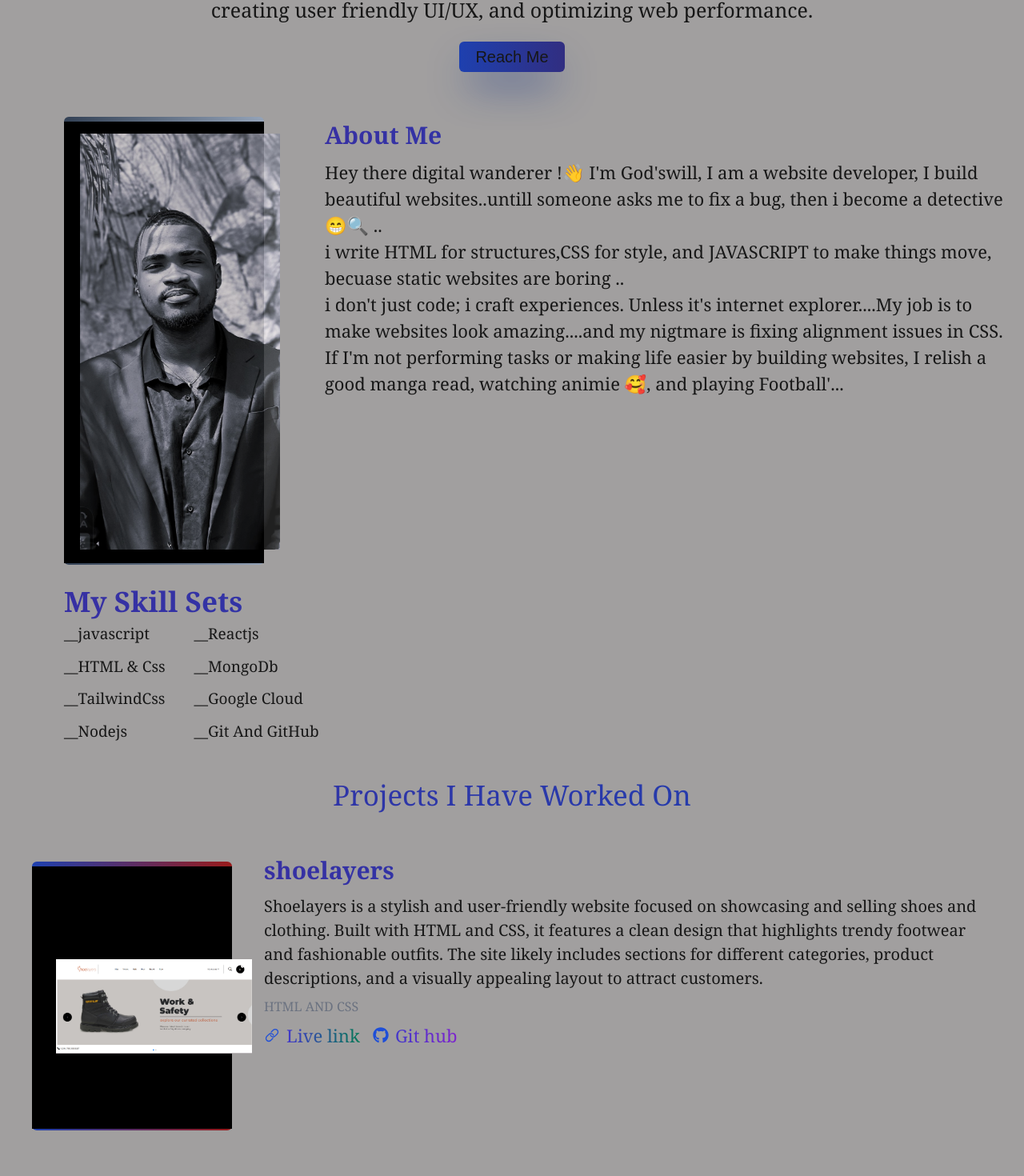
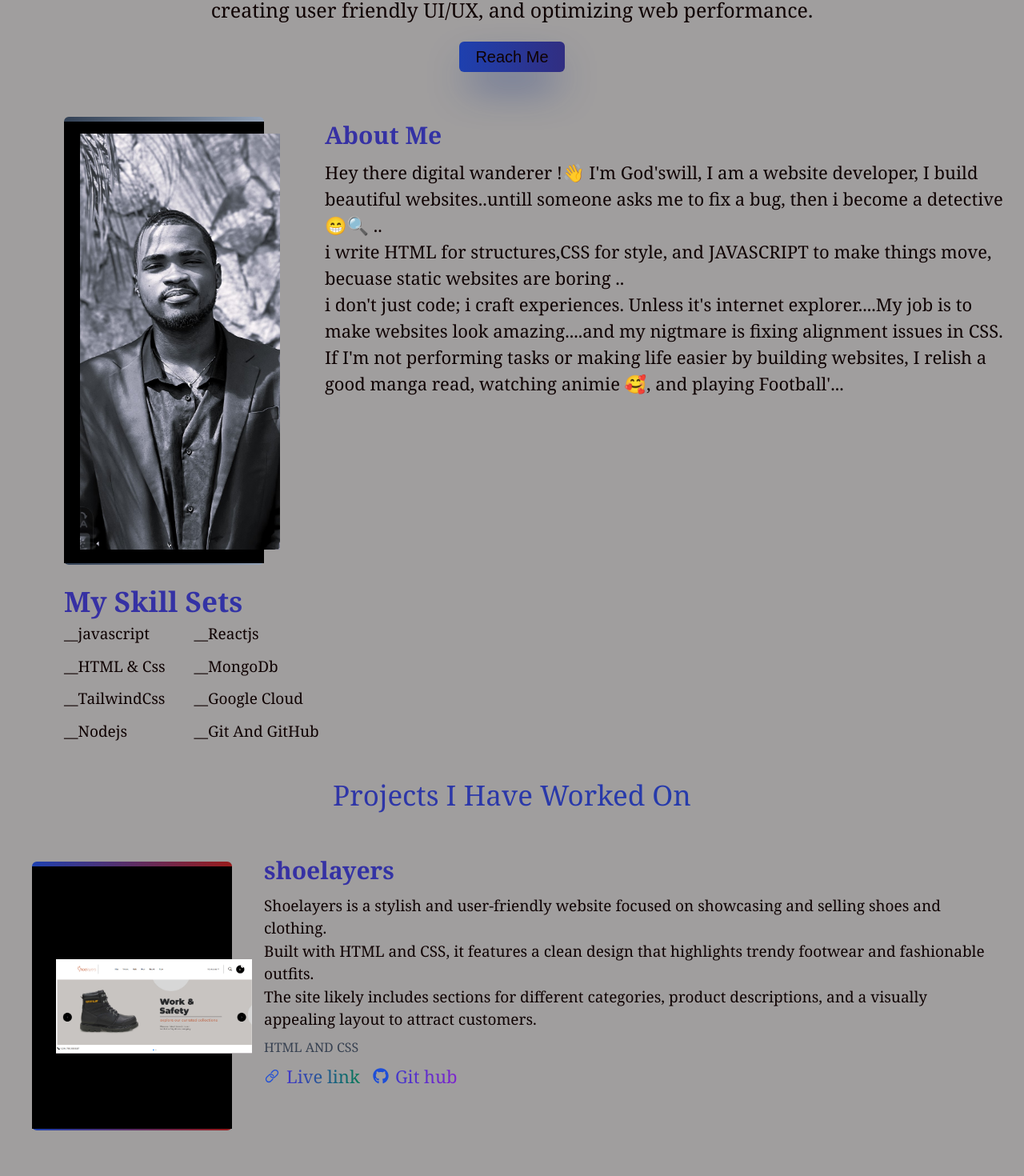
Before and after one commit to Godswill-Essien/portfolio-profile, a Next.js app: page / in a window 1280 px wide. Shown: the part 653-2123 px from the top of the page at 80% size. Built offline with nearby package versions, Linux system fonts and the light colour scheme.

Commit message:
fourth commit

```diff
--- a/src/app/globals.css
+++ b/src/app/globals.css
@@ -3,14 +3,14 @@
 @tailwind utilities;
 
 :root {
-  --background: #a19f9f;
-  --foreground: #171717;
+  --background: #a09e9e;
+  --foreground: #0f0202;
 }
 
 @media (prefers-color-scheme: dark) {
   :root {
     --background: #0a0a0a;
-    --foreground: #ffffff;
+    --foreground: #a3a3a3;
   }
 }
 
--- a/src/components/About.jsx
+++ b/src/components/About.jsx
@@ -15,11 +15,11 @@ export default function About() {
 
 
 
-                <div data-aos="fade-left" className='flex justify-center items-center bg-gradient-to-r from-slate-700 to-slate-400  h-[70vh] w-[250px] md:w-[310] opacity-70 rounded-md'>
+                <div data-aos="fade-down" className='flex justify-center items-center bg-gradient-to-r from-slate-700 to-slate-400  h-[70vh] w-[250px] md:w-[310] opacity-70 rounded-md'>
 
                     <div  className='bg-black h-[69vh]   md:w-[300px] w-[240px] mt-1  '>
 
-                        <div  className='about  bg-blue about-2   opacity-80'></div>
+                        <div  className='about  bg-blue about-2 transition-all duration-1000 ease-in-out  hover:scale-110  hover:opacity-60 '></div>
 
                     </div>
                 </div>
--- a/src/components/Project.jsx
+++ b/src/components/Project.jsx
@@ -20,11 +20,11 @@ export default function Project() {
         <div className='flex flex-col gap-5 md:flex-row'>
           <div data-aos="fade-top" className='flex justify-center items-center mt-3 bg-gradient-to-r from-blue-800 to-red-800 text-transparent h-[21vh]   md:h-[42vh]  md:w-[1000]  w-[250px]  opacity-70 rounded-md'>
 
-            <div className='bg-black h-[20vh]  md:h-[41vh]  w-[240px] md:w-[540px]  mt-1  opacity-100'>
+            <div data-aos="fade-down"  className='bg-black h-[20vh]  md:h-[41vh]  w-[240px] md:w-[550px]  mt-1  opacity-100'>
 
-              <div className='project md:hidden  '></div>
-              <div className='project-3 hidden md:block   '></div>
-              <div className='project-5 hidden md:hidden sm:block '></div>
+              <div className='project md:hidden transition-all duration-1000 ease-in-out hover:scale-110  '></div>
+              <div className='project-3 hidden md:block transition-all duration-1000 ease-in-out hover:scale-110    '></div>
+              <div className='project-5 hidden md:hidden sm:block transition-all duration-1000 ease-in-out hover:scale-110  '></div>
 
             </div>
 
@@ -33,8 +33,8 @@ export default function Project() {
 
           <div data-aos="fade-up" className='flex flex-col gap-2  md:ml-[20px] sm:ml-[]'>
             <p className='font-bold  bg-gradient-to-r from-indigo-800 to-blue-800 bg-clip-text text-transparent md:text-[30px]'> shoelayers</p>
-            <p className='text-[12px] md:text-[20px] sm:text-[10]'>Shoelayers is a stylish and user-friendly website focused on showcasing and selling shoes and clothing. Built with HTML and CSS, it features a clean design that highlights trendy footwear and fashionable outfits.  The site likely includes sections for different categories, product descriptions, and a visually appealing layout to attract customers.</p>
-            <p className='text-gray-500'>HTML AND CSS</p>
+            <p className='text-[12px] md:text-[19px] sm:text-[10]'>Shoelayers is a stylish and user-friendly website focused on showcasing and selling shoes and clothing. <br /> Built with HTML and CSS, it features a clean design that highlights trendy footwear and fashionable outfits. <br /> The site likely includes sections for different categories, product descriptions, and a visually appealing layout to attract customers.</p>
+            <p className='text-gray-700'>HTML AND CSS</p>
 
 
             <div className='flex gap-4 md:text-[22px]'>
@@ -67,20 +67,20 @@ export default function Project() {
         <div className='flex flex-col gap-5 md:flex-row-reverse  md:mt-10'>
           <div data-aos="fade-top" className='flex justify-center items-center mt-3 bg-gradient-to-r from-pink-800 to-blue-800 text-transparent h-[21vh] w-[250px] md:h-[42vh]  md:w-[1000]  opacity-70 rounded-md'>
 
-            <div className='bg-black h-[20vh] w-[240px] mt-1  md:h-[41vh] md:w-[500px] opacity-100'>
+            <div data-aos="fade-down"  className='bg-black h-[20vh] w-[240px] mt-1  md:h-[41vh] md:w-[540px] opacity-100'>
 
-              <div className='project-2 md:hidden'></div>
-              <div className='project-4 hidden md:block '></div>
+              <div className='project-2 md:hidden transition-all duration-1000 ease-in-out hover:scale-110 '></div>
+              <div className='project-4 hidden md:block transition-all duration-1000 ease-in-out hover:scale-110  '></div>
 
             </div>
 
           </div>
 
 
-          <div  data-aos="fade-down" className='flex flex-col gap-2 md:text-[22px] md:mr-[20px]  '>
+          <div  data-aos="fade-up" className='flex flex-col gap-2 md:text-[22px] md:mr-[20px]  '>
             <p className='font-bold  bg-gradient-to-r from-indigo-800 to-blue-800 bg-clip-text text-transparent  md:text-[30px]'> Coach-clone</p>
-            <p className='text-[12px] md:text-[20px]'>CoachClone is a fitness and gym membership website designed using Tailwind CSS, Next.js, and JavaScript. <br /> It provides users with information about fitness programs, gym memberships, and workout routines. <br /> The platform is built for a seamless and responsive user experience, ensuring easy navigation and accessibility. <br /> It may include features like membership registration, class scheduling, and fitness tips, making it a valuable tool for gym-goers and fitness enthusiasts.</p>
-            <p className='text-gray-500'>Tailwindcss, Nextjs and JS </p>
+            <p className='text-[12px] md:text-[19px]'>CoachClone is a fitness and gym membership website designed using Tailwind CSS, Next.js, and JavaScript. <br /> It provides users with information about fitness programs, gym memberships, and workout routines. <br /> The platform is built for a seamless and responsive user experience, ensuring easy navigation and accessibility. <br /> It may include features like membership registration, class scheduling, and fitness tips, making it a valuable tool for gym-goers and fitness enthusiasts.</p>
+            <p className='text-gray-700'>Tailwindcss, Nextjs and JS </p>
 
 
             <div>
```
